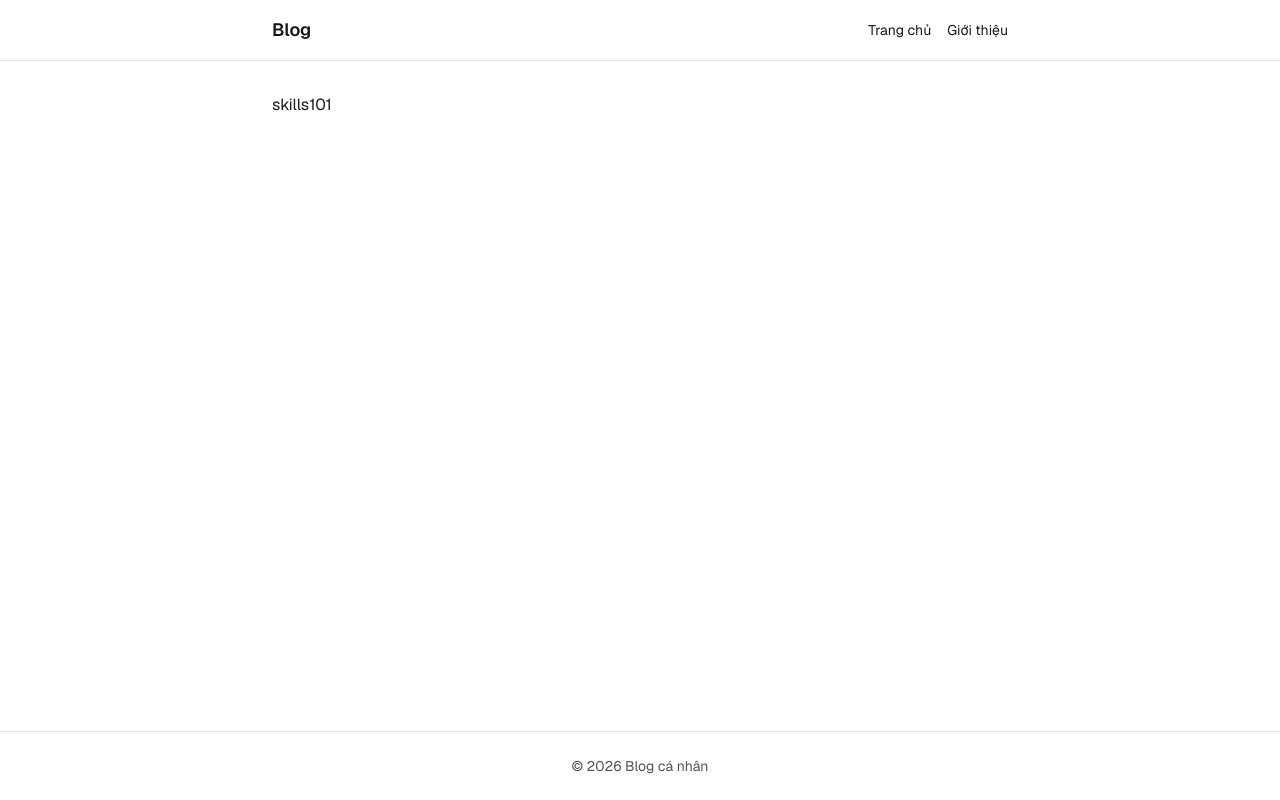
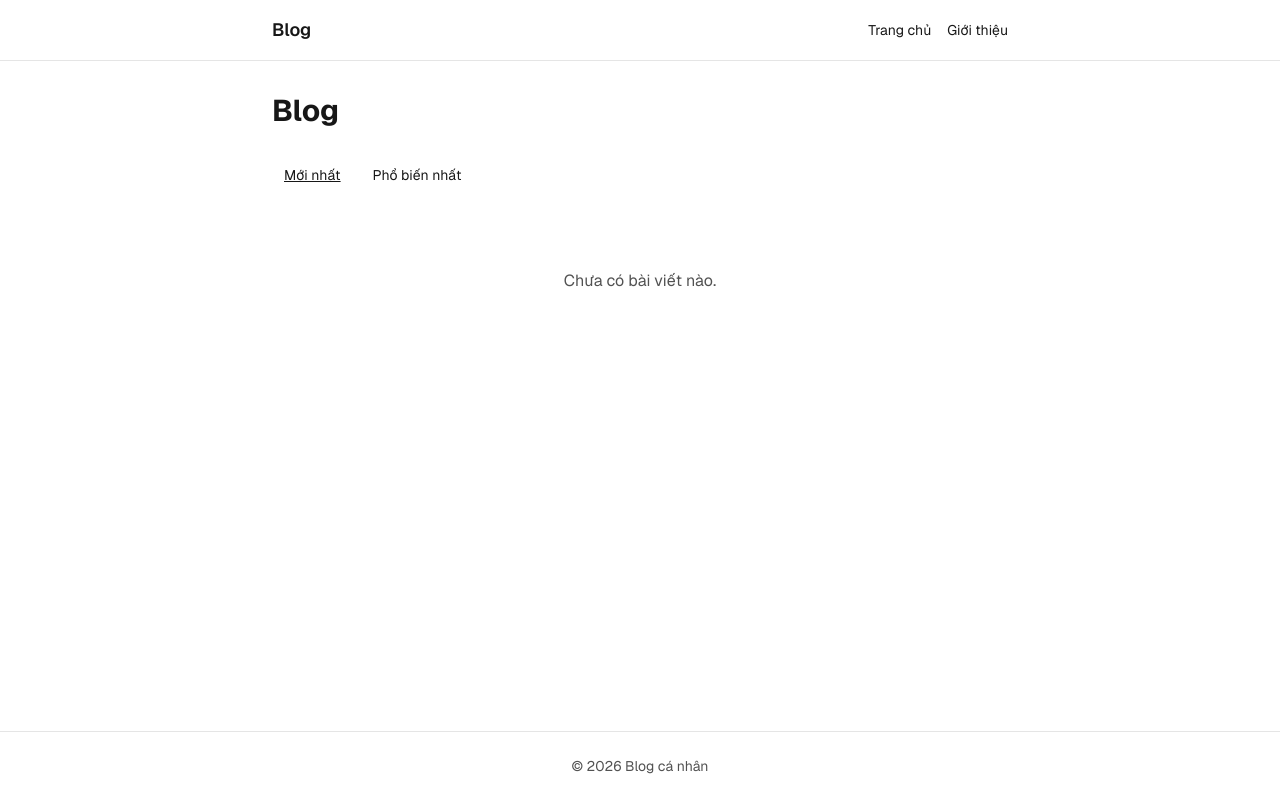
Before and after one commit to tienhieuD/skills101, a Next.js app: page / in a window 1280 px wide. Built offline with nearby package versions, Linux system fonts and the light colour scheme.

Commit message:
feat(ui): T-031 add home page with sort and tag filter

```diff
--- a/src/app/page.tsx
+++ b/src/app/page.tsx
@@ -1,7 +1,96 @@
-export default function HomePage() {
+import Link from 'next/link'
+import { PostCard } from '@/components/PostCard'
+import { Pagination } from '@/components/Pagination'
+import { TagFilter } from '@/components/TagFilter'
+import { getAllPosts, paginatePosts } from '@/lib/posts'
+
+function buildHref(params: Record<string, string | undefined>): string {
+  const sp = new URLSearchParams()
+  for (const [k, v] of Object.entries(params)) {
+    if (v) sp.set(k, v)
+  }
+  const qs = sp.toString()
+  return qs ? `/?${qs}` : '/'
+}
+
+export default async function HomePage({
+  searchParams,
+}: {
+  searchParams: Promise<{ page?: string; sort?: string; tag?: string }>
+}) {
+  const params = await searchParams
+  const pageNum = Math.max(1, parseInt(params.page ?? '1', 10) || 1)
+  const sort: 'latest' | 'popular' =
+    params.sort === 'popular' ? 'popular' : 'latest'
+  const activeTag = params.tag
+
+  let posts = getAllPosts()
+  if (activeTag) posts = posts.filter((p) => p.tags.includes(activeTag))
+  if (sort === 'popular') {
+    posts = [...posts].sort((a, b) => b.viewCount - a.viewCount)
+  }
+
+  const paginated = paginatePosts(posts, pageNum)
+
+  const allPostsForTags = getAllPosts()
+  const allTags = Array.from(
+    new Set(allPostsForTags.flatMap((p) => p.tags)),
+  ).sort()
+
   return (
-    <main>
-      <h1>skills101</h1>
-    </main>
+    <div>
+      <h1 className="text-3xl font-bold mb-6">Blog</h1>
+
+      <div className="flex gap-2 mb-4 text-sm">
+        <Link
+          href={buildHref({ ...params, sort: undefined, page: undefined })}
+          className={`px-3 py-2 min-h-[44px] inline-flex items-center ${
+            sort === 'latest' ? 'underline' : ''
+          }`}
+        >
+          Mới nhất
+        </Link>
+        <Link
+          href={buildHref({ ...params, sort: 'popular', page: undefined })}
+          className={`px-3 py-2 min-h-[44px] inline-flex items-center ${
+            sort === 'popular' ? 'underline' : ''
+          }`}
+        >
+          Phổ biến nhất
+        </Link>
+      </div>
+
+      <div className="mb-6">
+        <TagFilter allTags={allTags} activeTag={activeTag} />
+      </div>
+
+      {paginated.posts.length === 0 ? (
+        <p
+          className="text-center py-8"
+          style={{ color: 'var(--gray-600)' }}
+        >
+          Chưa có bài viết nào.
+        </p>
+      ) : (
+        <>
+          <div className="space-y-6">
+            {paginated.posts.map((post) => (
+              <PostCard key={post.slug} post={post} />
+            ))}
+          </div>
+          <div className="mt-8">
+            <Pagination
+              currentPage={paginated.currentPage}
+              totalPages={paginated.totalPages}
+              basePath="/"
+              searchParams={{
+                sort: sort === 'popular' ? 'popular' : undefined,
+                tag: activeTag,
+              }}
+            />
+          </div>
+        </>
+      )}
+    </div>
   )
 }
```
